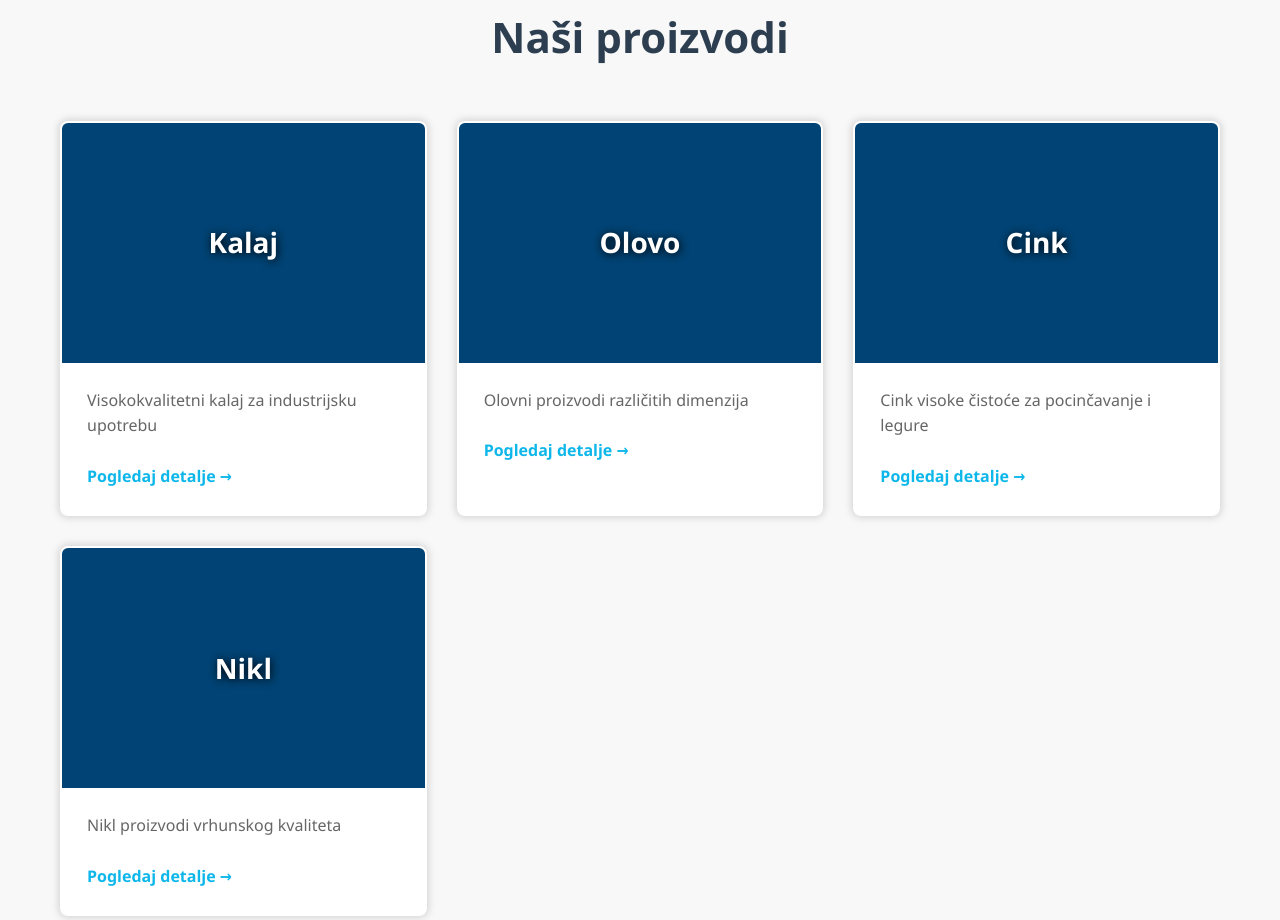
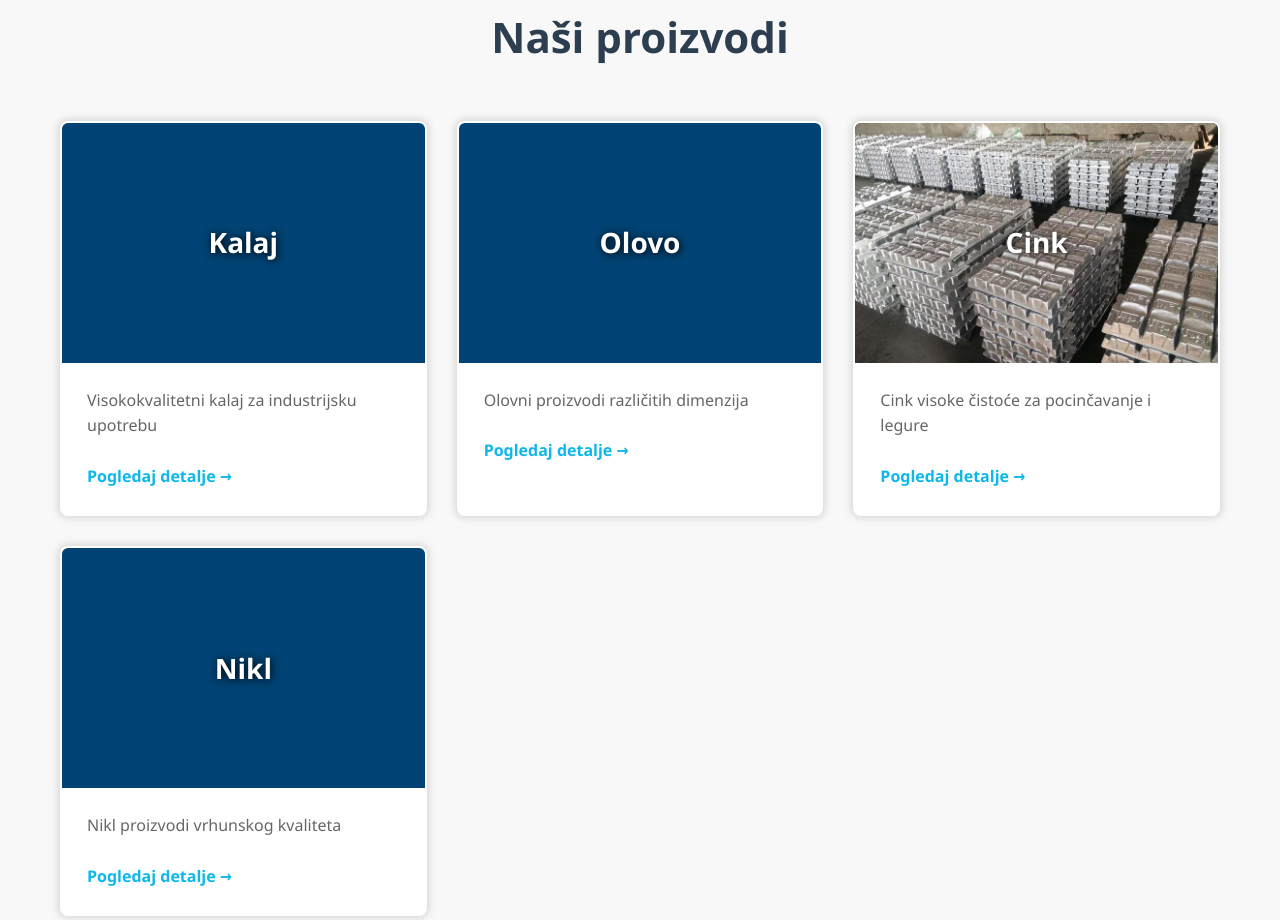
Before and after one commit to termometal03/termometal03.github.io, a plain HTML site: page index.html in a window 1280 px wide. Shown: the part 977-1897 px from the top of the page. Drawn offline with Linux system fonts and the light colour scheme.

Commit message:
Update index.html

```diff
--- a/index.html
+++ b/index.html
@@ -73,7 +73,7 @@
             <div class="products-grid">
                 <a href="/metali/kalaj.html" class="product-card-link"><div class="product-card"><div class="product-header"><h3>Kalaj</h3></div><div class="product-info"><p>Visokokvalitetni kalaj za industrijsku upotrebu</p><span class="view-details">Pogledaj detalje →</span></div></div></a>
                 <a href="/metali/olovo.html" class="product-card-link"><div class="product-card"><div class="product-header"><h3>Olovo</h3></div><div class="product-info"><p>Olovni proizvodi različitih dimenzija</p><span class="view-details">Pogledaj detalje →</span></div></div></a>
-                <a href="/metali/cink.html" class="product-card-link"><div class="product-card"><div class="product-header"><h3>Cink</h3></div><div class="product-info"><p>Cink visoke čistoće za pocinčavanje i legure</p><span class="view-details">Pogledaj detalje →</span></div></div></a>
+                <a href="/metali/cink.html" class="product-card-link"><div class="product-card"><div class="product-header" style='background-image: url(https://github.com/termometal03/termometal03.github.io/blob/main/slike/2026/metali/cink.jpeg?raw=true);'><h3>Cink</h3></div><div class="product-info"><p>Cink visoke čistoće za pocinčavanje i legure</p><span class="view-details">Pogledaj detalje →</span></div></div></a>
                 <a href="/metali/nikl.html" class="product-card-link"><div class="product-card"><div class="product-header"><h3>Nikl</h3></div><div class="product-info"><p>Nikl proizvodi vrhunskog kvaliteta</p><span class="view-details">Pogledaj detalje →</span></div></div></a>
             </div>
         </section>
```
